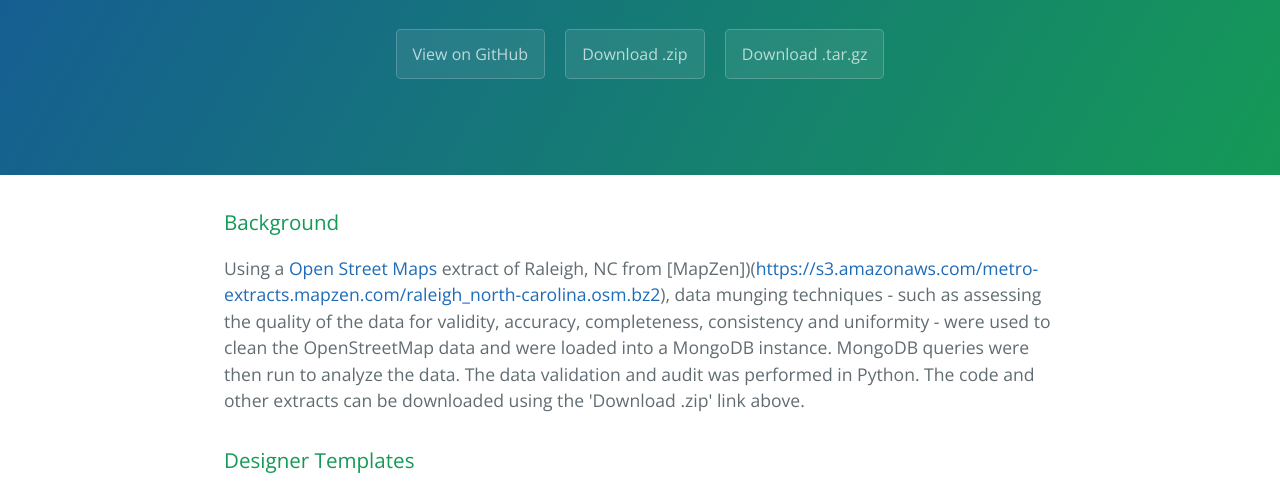
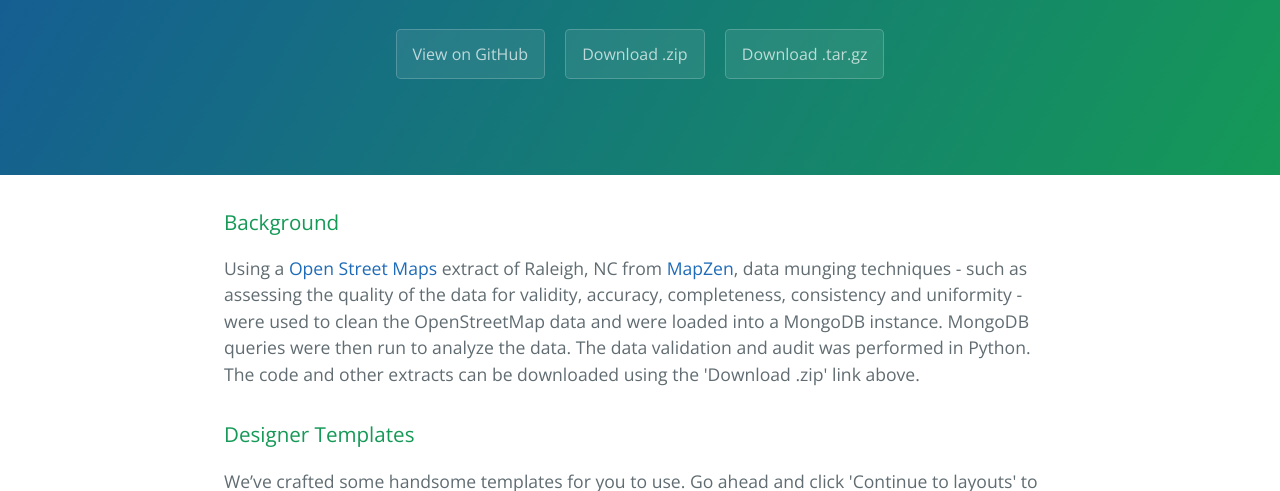
Before and after one commit to Inquisitive-Geek/OSM_Raleigh_Data_Wrangling_with_MongoDB, a plain HTML site: page index.html in a window 1280 px wide. Shown: the part 286-777 px from the top of the page. Drawn offline with nearby package versions, Linux system fonts and the light colour scheme.

Commit message:
Create gh-pages branch via GitHub

```diff
--- a/index.html
+++ b/index.html
@@ -22,7 +22,7 @@
       <h3>
 <a id="background" class="anchor" href="#background" aria-hidden="true"><span class="octicon octicon-link"></span></a>Background</h3>
 
-<p>Using a <a href="https://www.openstreetmap.org">Open Street Maps</a> extract of Raleigh, NC from [MapZen])(<a href="https://s3.amazonaws.com/metro-extracts.mapzen.com/raleigh_north-carolina.osm.bz2">https://s3.amazonaws.com/metro-extracts.mapzen.com/raleigh_north-carolina.osm.bz2</a>), data munging techniques - such as assessing the quality of the data for validity, accuracy, completeness, consistency and uniformity - were used to clean the OpenStreetMap data and were loaded into a MongoDB instance. MongoDB queries were then run to analyze the data. The data validation and audit was performed in Python. The code and other extracts can be downloaded using the 'Download .zip' link above.</p>
+<p>Using a <a href="https://www.openstreetmap.org">Open Street Maps</a> extract of Raleigh, NC from <a href="https://s3.amazonaws.com/metro-extracts.mapzen.com/raleigh_north-carolina.osm.bz2">MapZen</a>, data munging techniques - such as assessing the quality of the data for validity, accuracy, completeness, consistency and uniformity - were used to clean the OpenStreetMap data and were loaded into a MongoDB instance. MongoDB queries were then run to analyze the data. The data validation and audit was performed in Python. The code and other extracts can be downloaded using the 'Download .zip' link above.</p>
 
 <h3>
 <a id="designer-templates" class="anchor" href="#designer-templates" aria-hidden="true"><span class="octicon octicon-link"></span></a>Designer Templates</h3>
```
Also changed, not shown: params.json (+1 -1 lines).
